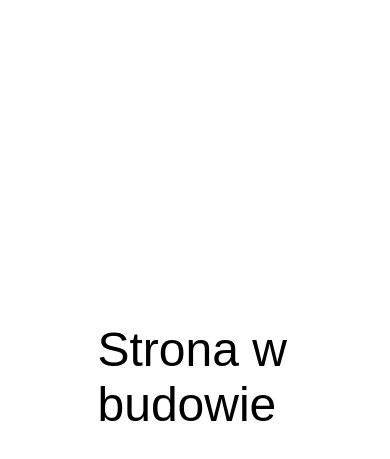
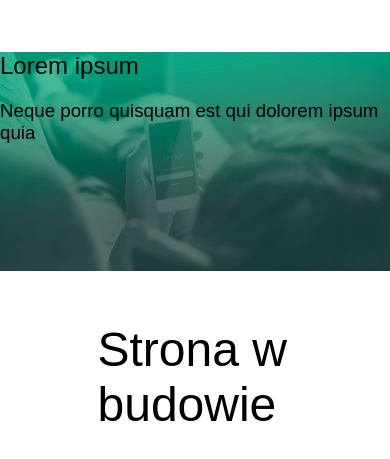
Before and after one commit to Redpike/softnet-website, a Gatsby site: page / in a window 390 px wide. Shown: the part 77-536 px from the top of the page. Built offline with nearby package versions, Linux system fonts and the light colour scheme; Gatsby itself is replaced by a stand-in of ours.

Commit message:
Add responsive FrontSlider component

```diff
--- /dev/null
+++ b/src/components/FrontSlider/FrontSlider.js
@@ -0,0 +1,39 @@
+import React from 'react';
+import styled from 'styled-components';
+import slider1 from '../../assets/images/slider1.jpg';
+
+const ImageSliderWrapper = styled.div`
+    width: 100vw;
+    background-image: url(${slider1});
+    background-size: 100%;
+    backgroud-position: 50% 50%;
+    background-repeat: no-repeat;
+    padding-bottom: 32.5%;
+`;
+
+const ImageSliderTextWrapper = styled.div`
+
+`;
+
+const ImageSliderH2Text = styled.h2`
+
+`;
+
+const ImageSliderH3Text = styled.h3`
+
+`;
+
+const FrontSlider = () => (
+    <ImageSliderWrapper>
+        <ImageSliderTextWrapper>
+            <ImageSliderH2Text>
+                Lorem ipsum
+            </ImageSliderH2Text>
+            <ImageSliderH3Text>
+                Neque porro quisquam est qui dolorem ipsum quia
+            </ImageSliderH3Text>
+        </ImageSliderTextWrapper>
+    </ImageSliderWrapper>
+);
+
+export default FrontSlider;
--- a/src/components/Header/Header.js
+++ b/src/components/Header/Header.js
@@ -7,12 +7,12 @@ import MobileMenu from "../MobileMenu/MobileMenu";
 import DesktopMenu from "../DesktopMenu/DesktopMenu";
 
 const HeaderWrapper = styled.nav`
-    padding: 35px;
-    display: flex;
-    position: absolute;
+    position: sticky;
     left: 0;
     top: 0;
+    display: flex;
     width: 100%;
+    padding: 35px;
     justify-content: space-between;
     align-items: center;
     z-index: 9999;
--- a/src/pages/index.js
+++ b/src/pages/index.js
@@ -1,5 +1,6 @@
 import React from "react";
 import MainTemplate from "../templates/MainTemplate/MainTemplate";
+import FrontSlider from "../components/FrontSlider/FrontSlider";
 
 const style = {
   position: 'absolute',
@@ -9,9 +10,12 @@ const style = {
 };
 
 const IndexPage = () => (
+  <>
     <MainTemplate>
+      <FrontSlider />
       <h1 style={style}>Strona w budowie</h1>
     </MainTemplate>
+  </>
 );
 
 export default IndexPage;
```
Also changed, not shown: src/assets/images/slider1.jpg (added). Lines whose indentation alone changed are shown as unchanged.
